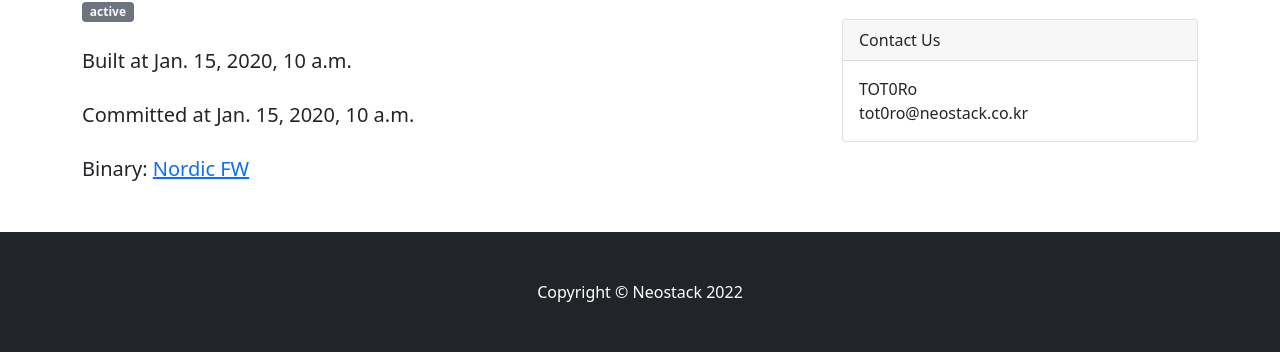
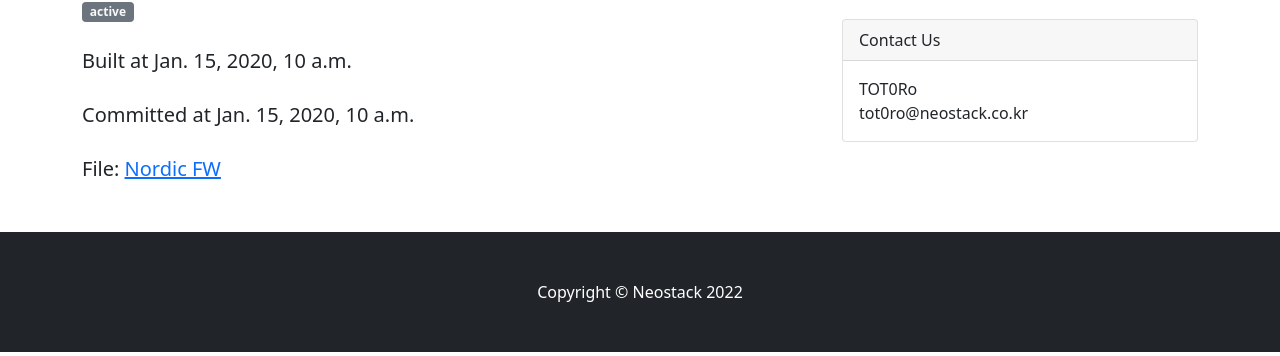
Before and after one commit to tot0rokr/neostack_devops, a Django app: page /1/ in a window 1280 px wide. Shown: the part 222-578 px from the top of the page. Run offline with Django 4.2, Linux system fonts and the light colour scheme; tables that the repository leaves empty hold one stand-in row (values such as "Sample post"); some libraries are stand-ins or nearby versions.

Commit message:
chore: Modify file label on blog post

```diff
--- a/intra-django/app/fw_storage/templates/fw_storage/blog_post.html
+++ b/intra-django/app/fw_storage/templates/fw_storage/blog_post.html
@@ -52,7 +52,7 @@
                                 <p class="fs-5 mb-4">Built at {{ fw.built_at }}</p>
                                 <p class="fs-5 mb-4">Committed at {{ fw.committed_at }}</p>
                                 {% if fw.fw_binary %}
-                                <p class="fs-5 mb-4">Binary: <a href="{{ fw.fw_binary.url }}">Nordic FW</a></p>
+                                <p class="fs-5 mb-4">File: <a href="{{ fw.fw_binary.url }}">Nordic FW</a></p>
                                 {% endif %}
                         </section>
                     </article>
```
